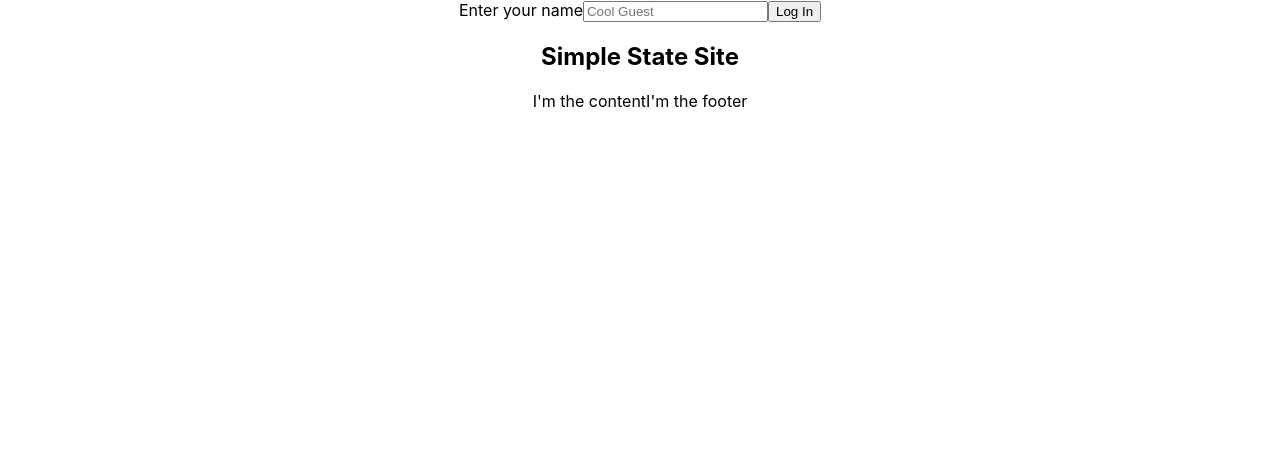
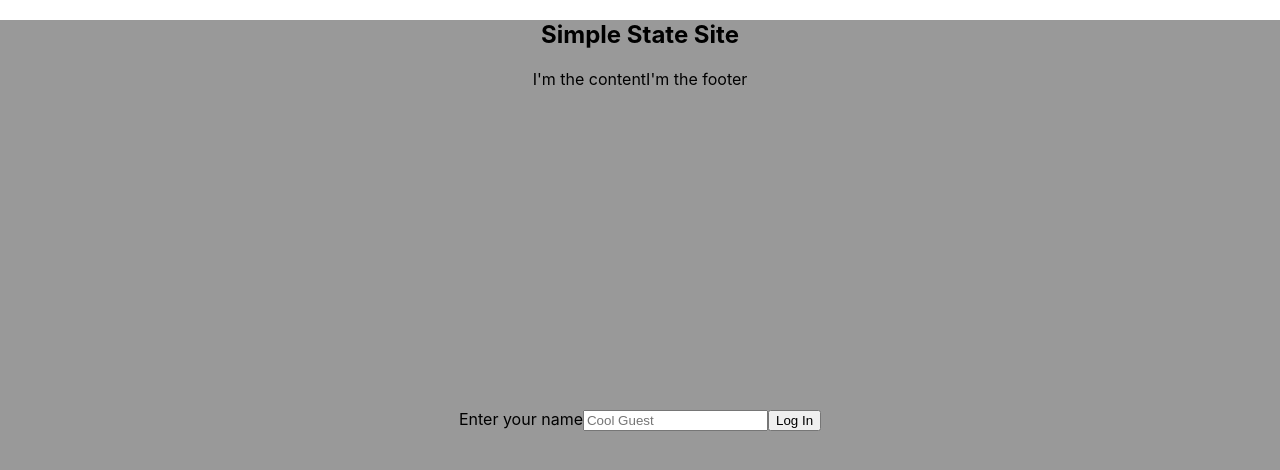
Before and after one commit to bluestormcreative/jsforwp-react-bootcamp, a React (Create React App) app in the folder week3/simple-state-site/: page / in a window 1280 px wide. Shown: the top 470 px of the page. Built offline with nearby package versions, Linux system fonts and the light colour scheme.

Commit message:
Start overlay styles, set name and count state

```diff
--- a/week3/simple-state-site/src/App.js
+++ b/week3/simple-state-site/src/App.js
@@ -4,21 +4,29 @@ import Content from './components/Content';
 import Footer from './components/Footer';
 import './App.css';
 
-const submitName = (event) => {
-	event.preventDefault();
-	console.log('submitted!');
-};
-
 class App extends React.Component {
 	state = {
 		username: '',
 		loginCount: 0,
 	};
+
+	submitName = (event) => {
+		event.preventDefault();
+		const name = document.querySelector('input[name]').value;
+		const overlay = document.querySelector('.overlay');
+		this.setState({ name: name });
+		this.setState({ loginCount: this.state.loginCount + 1 });
+		overlay.classList.add('hidden');
+	};
+
+	greeting = () => {
+		return this.state.name ? this.state.name : 'Hallowed Guest';
+	};
 	render() {
 		return (
 			<div className='App'>
-				<Header formSubmit={submitName} />
-				<Content />
+				<Header formSubmit={this.submitName} greeting={this.greeting} />
+				<Content loginCount={this.state.loginCount} />
 				<Footer />
 			</div>
 		);
--- a/week3/simple-state-site/src/components/Header/index.js
+++ b/week3/simple-state-site/src/components/Header/index.js
@@ -6,7 +6,9 @@ export default class Header extends React.Component {
 		return (
 			<>
 				<Overlay formSubmit={this.props.formSubmit} />
-				<h2 className='site-title'>Simple State Site</h2>
+				<header className='site-header'>
+					<h2 className='site-title'>Simple State Site</h2>
+				</header>
 			</>
 		);
 	}
--- a/week3/simple-state-site/src/components/Overlay/index.js
+++ b/week3/simple-state-site/src/components/Overlay/index.js
@@ -1,5 +1,6 @@
 import React from 'react';
 import Form from '../Form';
+import './overlay.css';
 
 export default class Overlay extends React.Component {
 	render() {
--- a/week3/simple-state-site/src/components/Overlay/overlay.css
+++ b/week3/simple-state-site/src/components/Overlay/overlay.css
@@ -0,0 +1,15 @@
+.overlay {
+	align-items: center;
+	background-color: rgba(0, 0, 0, 0.4);
+	display: flex;
+	height: 100%;
+	justify-content: center;
+	opacity: 1;
+	position: absolute;
+	width: 100%;
+}
+
+.overlay.hidden {
+	opacity: 0;
+	pointer-events: none;
+}
```
